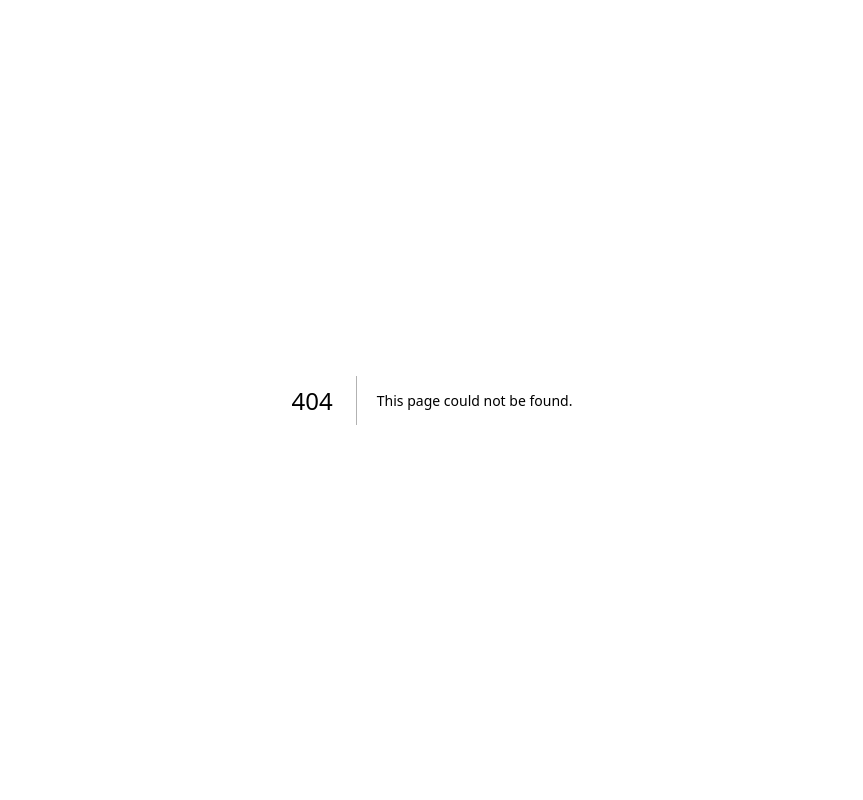
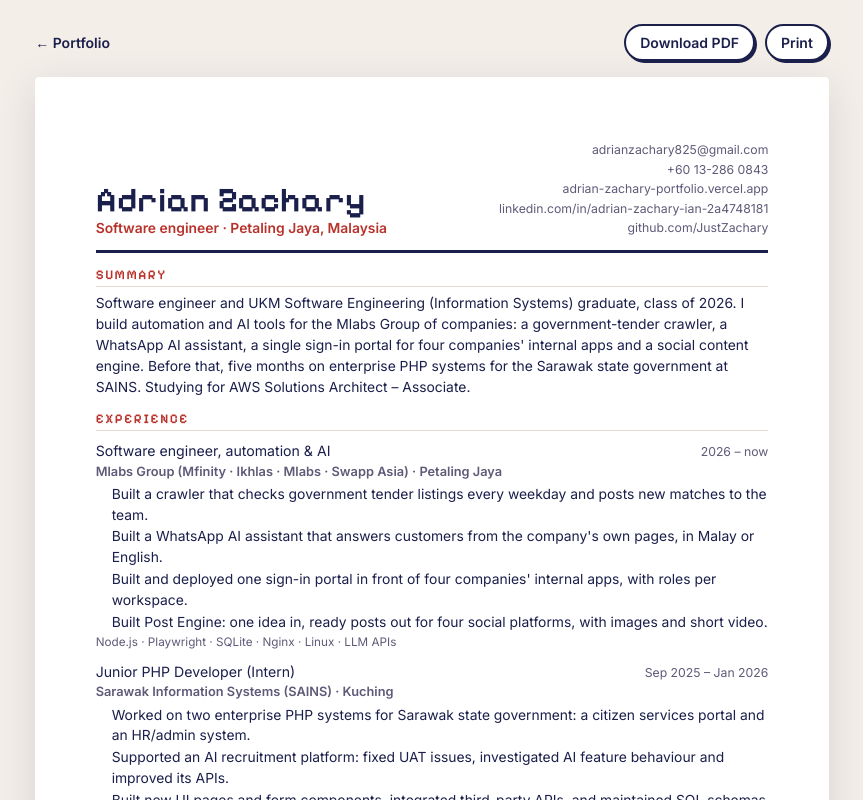
Before and after one commit to JustZachary/adrian-zachary-portfolio, a Next.js app in the folder temp-portfolio/: page /cv in a window 1280 px wide. Before the commit this address had no page. Shown: the top 800 px of the page, without its empty margins (208-1071 px from the left). Built offline with nearby package versions, Linux system fonts and the light colour scheme.

Commit message:
CV page and fresh CV PDF

```diff
--- /dev/null
+++ b/temp-portfolio/src/app/cv/CvActions.tsx
@@ -0,0 +1,16 @@
+"use client";
+/* The bar above the CV on screen: back to the portfolio, download the PDF, or print.
+   It is hidden when printing. */
+import Link from "next/link";
+
+export default function CvActions({ pdf }: { pdf: string }) {
+  return (
+    <nav className="cv-actions" aria-label="CV actions">
+      <Link href="/">← Portfolio</Link>
+      <span>
+        <a className="cv-btn" href={pdf} download>Download PDF</a>
+        <button type="button" className="cv-btn" onClick={() => window.print()}>Print</button>
+      </span>
+    </nav>
+  );
+}
--- /dev/null
+++ b/temp-portfolio/src/app/cv/cv.css
@@ -0,0 +1,45 @@
+/* The CV page: one A4 column, quiet type, prints cleanly. Brand touches are the pixel
+   face for the name and the navy and coral of the Sunset theme. */
+.cv-page { --ink: #1B1F4B; --muted: #5F5A78; --accent: #B8322B; --line: #E7D9CF; min-height: 100vh; background: #F3EEE8; padding: 24px 16px 56px; font-family: var(--body); color: var(--ink); }
+.cv-actions { max-width: 210mm; margin: 0 auto 16px; display: flex; justify-content: space-between; align-items: center; gap: 12px; flex-wrap: wrap; font: 600 14px var(--body); }
+.cv-actions a { color: var(--ink); }
+.cv-actions span { display: flex; gap: 10px; }
+.cv-btn { font: 600 14px var(--body); padding: 8px 14px; border: 2px solid var(--ink); border-radius: 999px; background: #fff; color: var(--ink); text-decoration: none; cursor: pointer; box-shadow: 2px 2px 0 var(--ink); }
+.cv { max-width: 210mm; margin: 0 auto; background: #fff; padding: 16mm 16mm 14mm; box-shadow: 0 10px 40px rgba(27, 31, 75, .12); border-radius: 4px; font-size: 10.4pt; line-height: 1.5; }
+.cv a { color: inherit; }
+.cv-head { display: flex; justify-content: space-between; align-items: flex-end; gap: 16px; flex-wrap: wrap; padding-bottom: 12px; border-bottom: 3px solid var(--ink); }
+.cv h1 { margin: 0; font: 600 26pt/1 var(--pixel); letter-spacing: .01em; }
+.cv-role { margin: 6px 0 0; color: var(--accent); font-weight: 600; }
+.cv-contact { list-style: none; margin: 0; padding: 0; text-align: right; font-size: 9.2pt; color: var(--muted); }
+.cv-contact a { text-decoration: none; }
+.cv section { margin-top: 14px; }
+.cv h2 { margin: 0 0 6px; font: 600 10pt var(--pixel); text-transform: uppercase; letter-spacing: .12em; color: var(--accent); border-bottom: 1.5px solid var(--line); padding-bottom: 3px; }
+.cv h3 { margin: 0; font-size: 10.6pt; }
+.cv p { margin: 0; }
+.cv ul { margin: 3px 0 0; padding-left: 16px; }
+.cv li { margin: 1px 0; }
+.cv-item { margin-top: 9px; break-inside: avoid; }
+.cv-line { display: flex; justify-content: space-between; gap: 12px; align-items: baseline; }
+.cv-line span { font-size: 9.2pt; color: var(--muted); white-space: nowrap; }
+.cv-sub { color: var(--muted); font-weight: 600; font-size: 9.6pt; }
+.cv-tech { margin-top: 2px !important; font-size: 8.8pt; color: var(--muted); }
+.cv-proj { margin-top: 7px; }
+.cv-proj p { font-size: 9.8pt; }
+.cv-skills { margin: 0; display: grid; grid-template-columns: 1fr 1fr; gap: 4px 18px; }
+.cv-skills div { display: flex; gap: 8px; }
+.cv-skills dt { font-weight: 700; min-width: 30mm; }
+.cv-skills dd { margin: 0; }
+.cv-foot { margin-top: 14px !important; font-size: 9pt; color: var(--muted); }
+@media (max-width: 640px) {
+  .cv { padding: 22px 18px; font-size: 10pt; }
+  .cv-contact { text-align: left; }
+  .cv-skills { grid-template-columns: 1fr; }
+  .cv-line { flex-direction: column; gap: 0; }
+}
+@page { size: A4; margin: 12mm 13mm; }
+@media print {
+  html, body { background: #fff !important; }
+  .cv-page { background: #fff; padding: 0; min-height: 0; }
+  .cv-actions { display: none; }
+  .cv { max-width: none; padding: 0; box-shadow: none; font-size: 9.8pt; }
+}
--- /dev/null
+++ b/temp-portfolio/src/app/cv/page.tsx
@@ -0,0 +1,92 @@
+import type { Metadata } from "next";
+import { PROFILE, CV, EXPERIENCE, EDUCATION, AWARDS, SKILLS } from "../../data/profile";
+import { PROJECTS, ZLAB_URL } from "../../data/projects";
+import CvActions from "./CvActions";
+import "./cv.css";
+
+/* The CV as a web page: plain, real text (so applicant-tracking systems read it),
+   one A4 column that prints cleanly. Built from the same data as the portfolio, so
+   it is never out of date. The PDF in public/ is printed from this page. */
+export const metadata: Metadata = {
+  title: "CV · Adrian Zachary",
+  description: "Adrian Zachary, software engineer in Petaling Jaya: experience, projects, skills and education.",
+};
+
+const host = (u: string) => u.replace(/^https?:\/\/(www\.)?/, "").replace(/\/$/, "");
+
+export default function CvPage() {
+  return (
+    <div className="cv-page">
+      <CvActions pdf={PROFILE.resume} />
+      <article className="cv">
+        <header className="cv-head">
+          <div>
+            <h1>{PROFILE.name}</h1>
+            <p className="cv-role">{PROFILE.role} · {PROFILE.location}</p>
+          </div>
+          <ul className="cv-contact">
+            <li><a href={"mailto:" + PROFILE.email}>{PROFILE.email}</a></li>
+            {CV.phone && <li>{CV.phone}</li>}
+            <li><a href={"https://" + CV.website}>{CV.website}</a></li>
+            <li><a href={PROFILE.linkedin}>{host(PROFILE.linkedin)}</a></li>
+            <li><a href={PROFILE.github}>{host(PROFILE.github)}</a></li>
+          </ul>
+        </header>
+
+        <section><h2>Summary</h2><p>{CV.summary}</p></section>
+
+        <section>
+          <h2>Experience</h2>
+          {EXPERIENCE.map((j) => (
+            <div key={j.org + j.role} className="cv-item">
+              <div className="cv-line"><h3>{j.role}</h3><span>{j.when}</span></div>
+              <p className="cv-sub">{j.org} · {j.place}</p>
+              <ul>{j.points.map((p) => <li key={p}>{p}</li>)}</ul>
+              {j.tech && <p className="cv-tech">{j.tech.join(" · ")}</p>}
+            </div>
+          ))}
+        </section>
+
+        <section>
+          <h2>Projects</h2>
+          {PROJECTS.map((p) => (
+            <div key={p.slug} className="cv-item cv-proj">
+              <div className="cv-line"><h3>{p.title}</h3><span>{p.kind}</span></div>
+              <p>{p.blurb} {p.notes.find((n) => n.title === "Outcome")?.body}</p>
+              <p className="cv-tech">{p.tech.join(" · ")}</p>
+            </div>
+          ))}
+          <div className="cv-item cv-proj">
+            <div className="cv-line"><h3>Z Lab</h3><span>Personal</span></div>
+            <p>Browser games and interactive 3D sites built in my own time: Blender models, three.js, Canvas and Web Audio. Playable at <a href={ZLAB_URL}>{host(ZLAB_URL)}</a>.</p>
+          </div>
+        </section>
+
+        <section>
+          <h2>Skills</h2>
+          <dl className="cv-skills">
+            {SKILLS.map((g) => <div key={g.group}><dt>{g.group}</dt><dd>{g.items.join(", ")}</dd></div>)}
+          </dl>
+        </section>
+
+        <section>
+          <h2>Education</h2>
+          {EDUCATION.map((e) => (
+            <div key={e.school} className="cv-item">
+              <div className="cv-line"><h3>{e.what}</h3><span>{e.when}</span></div>
+              <p className="cv-sub">{e.school}</p>
+              <p>{e.detail}</p>
+            </div>
+          ))}
+        </section>
+
+        <section>
+          <h2>Achievements & activities</h2>
+          <ul>{AWARDS.map((a) => <li key={a}>{a}</li>)}</ul>
+        </section>
+
+        <p className="cv-foot">References available on request.</p>
+      </article>
+    </div>
+  );
+}
--- a/temp-portfolio/src/app/portfolio.css
+++ b/temp-portfolio/src/app/portfolio.css
@@ -61,6 +61,10 @@ html[data-pf-theme="night"] .pf {
 .pf-links { display: flex; flex-wrap: wrap; gap: 18px; margin: 0; font: 600 15px/1.4 var(--body); }
 .pf-links a { text-decoration: underline; text-decoration-thickness: 2px; text-underline-offset: 4px; text-decoration-color: var(--pop); }
 .pf-links.light a { color: #FFF8EC; }
+
+/* skip link: the first thing keyboard users reach */
+.pf-skip { position: absolute; left: 12px; top: -60px; z-index: 200; background: var(--ink); color: var(--cream); padding: 10px 14px; border-radius: 8px; font: 600 14px var(--body); }
+.pf-skip:focus { top: 12px; }
 
 /* top bar */
 .pf-bar { position: sticky; top: 0; z-index: 40; background: color-mix(in srgb, var(--bg) 88%, transparent); backdrop-filter: blur(8px); border-bottom: 2.5px solid var(--ink); }
@@ -462,7 +466,7 @@ html:not(.lenis) { scroll-behavior: smooth; }
   .pf-timeline::after { transform: none !important; }
   .pf-head { break-after: avoid; }
   .pf-uses, .pf-pal-dlg { display: none !important; }
-  a[href^="http"]::after { content: " (" attr(href) ")"; font-size: 11px; color: #555; }
+  .pf a[href^="http"]::after { content: " (" attr(href) ")"; font-size: 11px; color: #555; }
 }
 
 /* narrower screens */
--- a/temp-portfolio/src/components/Portfolio.tsx
+++ b/temp-portfolio/src/components/Portfolio.tsx
@@ -209,6 +209,7 @@ export default function Portfolio() {
     ...PROJECTS.map((p) => ({ group: "Projects", label: p.title, hint: p.kind + " · " + p.tech.join(" "), run: later(() => setProject(p)) })),
     ...GAMES.map((g) => ({ group: "Play", label: g.title, hint: g.tech + " · game", run: later(() => setGame(g)) })),
     { group: "Do", label: "Download my CV", hint: "resume pdf", run: later(() => { const a = document.createElement("a"); a.href = PROFILE.resume; a.download = ""; a.click(); }) },
+    { group: "Do", label: "Read my CV online", hint: "resume cv page", run: later(() => window.location.assign("/cv")) },
     { group: "Do", label: "Copy my email", hint: PROFILE.email, run: later(() => { navigator.clipboard?.writeText(PROFILE.email).catch(() => { location.href = "mailto:" + PROFILE.email; }); }) },
     { group: "Do", label: "Open LinkedIn", hint: "profile", run: later(() => window.open(PROFILE.linkedin, "_blank", "noopener")) },
     { group: "Do", label: "Open GitHub", hint: "code", run: later(() => window.open(PROFILE.github, "_blank", "noopener")) },
@@ -218,6 +219,7 @@ export default function Portfolio() {
 
   return (
     <div className={`pf theme-${theme}`}>
+      <a className="pf-skip" href="#work">Skip to my work</a>
       <TopBar seen={seen} current={current} theme={theme} progress={progress} onSearch={() => setPalette(true)} />
       <Hero reduce={reduce} live={live} />
       <Stats />
@@ -390,6 +392,7 @@ function Hero({ reduce, live }: { reduce: boolean; live: boolean }) {
           <p className="pf-links">
             <a href={PROFILE.linkedin} target="_blank" rel="noopener">LinkedIn ↗</a>
             <a href={PROFILE.github} target="_blank" rel="noopener">GitHub ↗</a>
+            <a href="/cv">CV as a web page</a>
           </p>
         </div>
         <div className="pf-hero-side" data-hero>
--- a/temp-portfolio/src/data/profile.ts
+++ b/temp-portfolio/src/data/profile.ts
@@ -19,12 +19,23 @@ export const PROFILE = {
   email: "adrianzachary825@gmail.com",
   github: "https://github.com/JustZachary",
   linkedin: "https://www.linkedin.com/in/adrian-zachary-ian-2a4748181/",
-  resume: "/adrian_zachary_resume.pdf",
+  resume: "/adrian-zachary-cv.pdf",
   photo: "/my_picture.webp",
   /* The colour theme visitors see first: "sunset" or "holo" (people in dark mode get
      "night"). They can cycle themes with the round button in the top bar. The favicon
      files in src/app/ are drawn for Sunset. */
   theme: "sunset" as "sunset" | "holo" | "night",
+};
+
+/* The CV page (/cv) and the PDF made from it. The rest of the CV comes from the lists
+   below (experience, education, skills, awards) and from the projects file. */
+export const CV = {
+  summary:
+    "Software engineer and UKM Software Engineering (Information Systems) graduate, class of 2026. I build automation and AI tools for the Mlabs Group of companies: a government-tender crawler, a WhatsApp AI assistant, a single sign-in portal for four companies' internal apps and a social content engine. Before that, five months on enterprise PHP systems for the Sarawak state government at SAINS. Studying for AWS Solutions Architect – Associate.",
+  /* Shown on the CV page and PDF only, never on the portfolio page. Leave "" to hide. */
+  phone: "+60 13-286 0843",
+  website: "adrian-zachary-portfolio.vercel.app",
+  /* The PDF made from /cv. To go back to a hand-made CV, point PROFILE.resume at it. */
 };
 
 /* The 30-second version, top of the page. One line each. */
```
Also changed, not shown: 2 other files (tests, documents, lock files or other folders).
